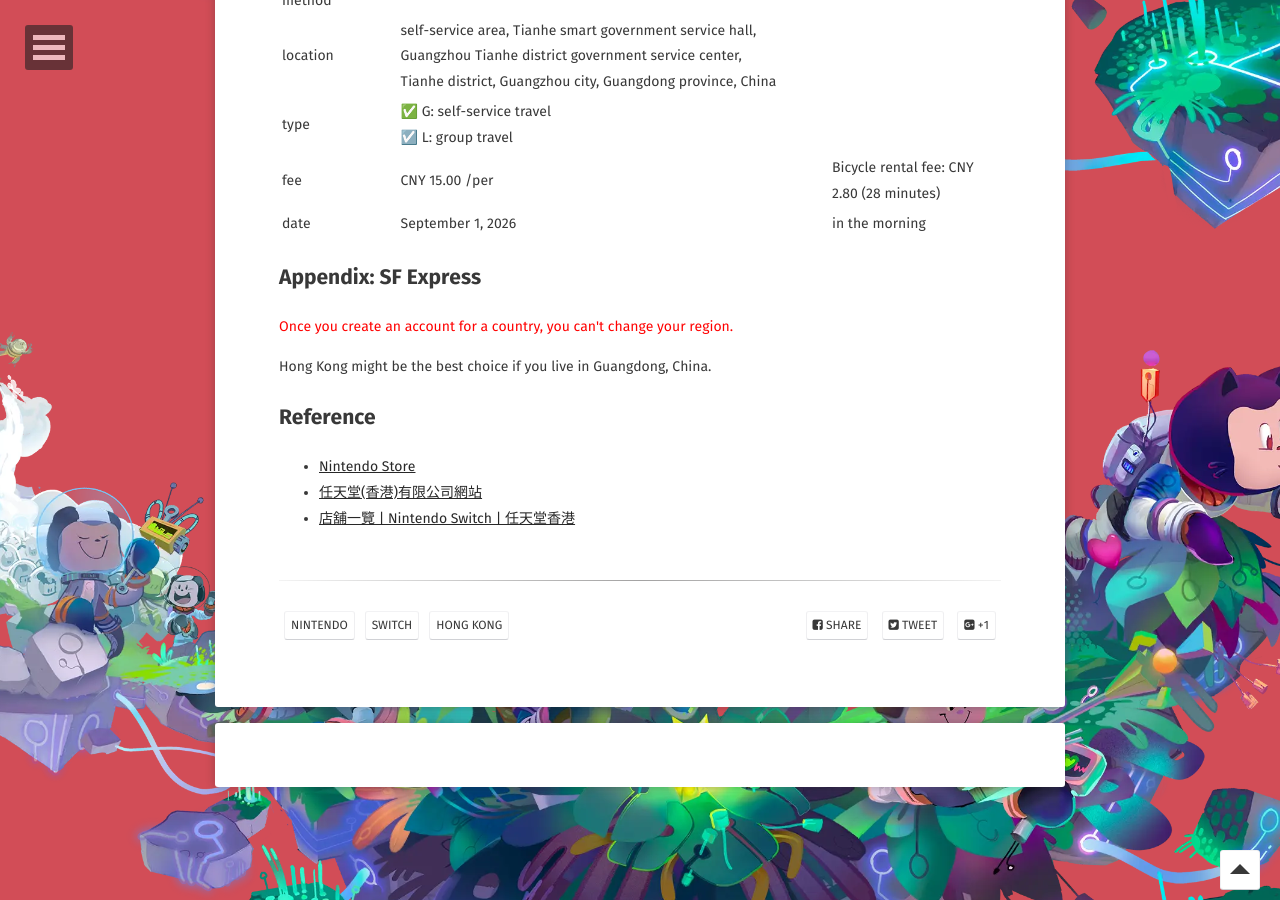
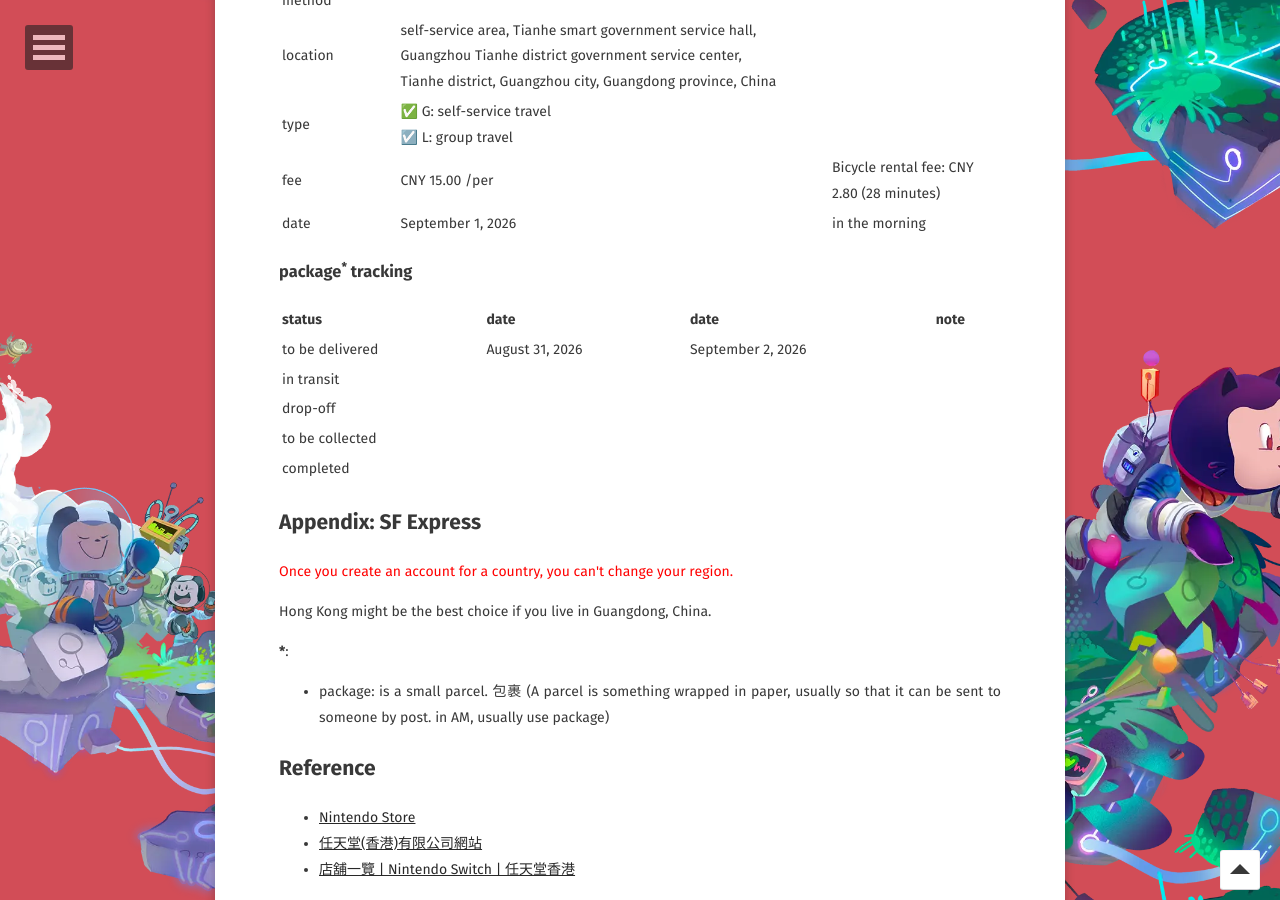
Before and after one commit to WebPavel/WebPavel.github.io, a Jekyll site: the page built from _posts/2026-08-31-purchase-Switch2-from-Nintendo-Store-in-Hong-Kong.md, in a window 1280 px wide and 900 px high, scrolled down 2460 px. Built offline with Jekyll 4.4.1, drawn with Linux system fonts in a browser that asks for light colours; some web fonts are replaced; comment, search, counter and statistics services are not loaded.

Commit message:
feat: update on the latest progress of Switch2 purchase.

```diff
--- a/_posts/2026-08-31-purchase-Switch2-from-Nintendo-Store-in-Hong-Kong.md
+++ b/_posts/2026-08-31-purchase-Switch2-from-Nintendo-Store-in-Hong-Kong.md
@@ -81,12 +81,25 @@ Nintendo Switch 2 is scheduled to begin shipping on September 1, 2026.
 | fee                | CNY 15.00 /per                                                                                                                                                                 | Bicycle rental fee: CNY 2.80 (28 minutes) |
 | date               | September 1, 2026                                                                                                                                                              | in the morning                            |
 
+### package<sup>*</sup> tracking
+
+| status          | date            | date              | note |
+|:----------------|:----------------|:------------------|:-----|
+| to be delivered | August 31, 2026 | September 2, 2026 |      |
+| in transit      |                 |                   |      |
+| drop-off        |                 |                   |      |
+| to be collected |                 |                   |      |
+| completed       |                 |                   |      |
+
 ## Appendix: SF Express
 
 <font color='red'>Once you create an account for a country, you can't change your region.</font>
 
 Hong Kong might be the best choice if you live in Guangdong, China.
 
+__*__:
+  - package: is a small parcel. 包裹 (A parcel is something wrapped in paper, usually so that it can be sent to someone by post. in AM, usually use package)
+
 ## Reference
 
 - [Nintendo Store](https://store.nintendo.com.hk/)
```
